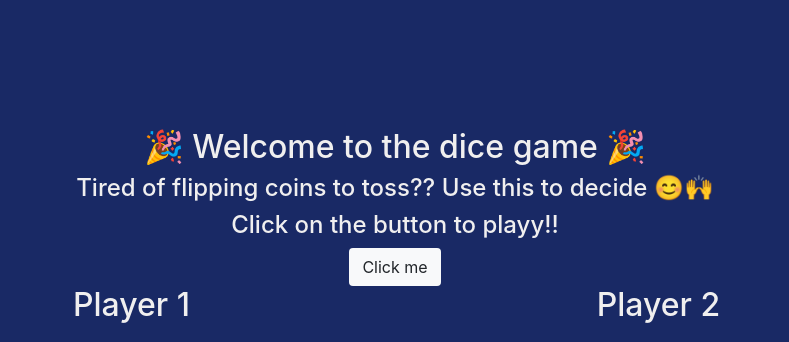
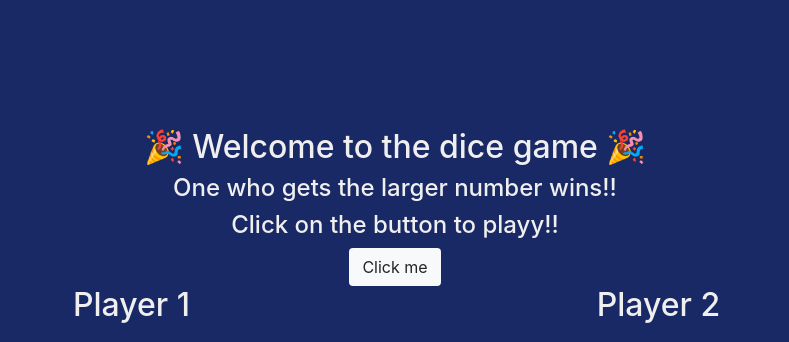
Before and after one commit to jradha11/dicegame, a plain HTML site: page index.html in a window 1280 px wide. Shown: the top 342 px of the page, without its empty margins (245-1034 px from the left). Drawn offline with nearby package versions, Linux system fonts and the light colour scheme.

Commit message:
Update index.html

```diff
--- a/index.html
+++ b/index.html
@@ -9,7 +9,7 @@
   </head>
   <body>
     <h2>🎉  Welcome to the dice game  🎉</h2>
-    <h4>Tired of flipping coins to toss?? Use this to decide 😊🙌</h4>
+    <h4>One who gets the larger number wins!!</h4>
     <h4>Click on the button to playy!!</h4>
     <button class="btn bg-light" type="button" onclick="game()" name="button">Click me</button>
     <div class="row">
```
